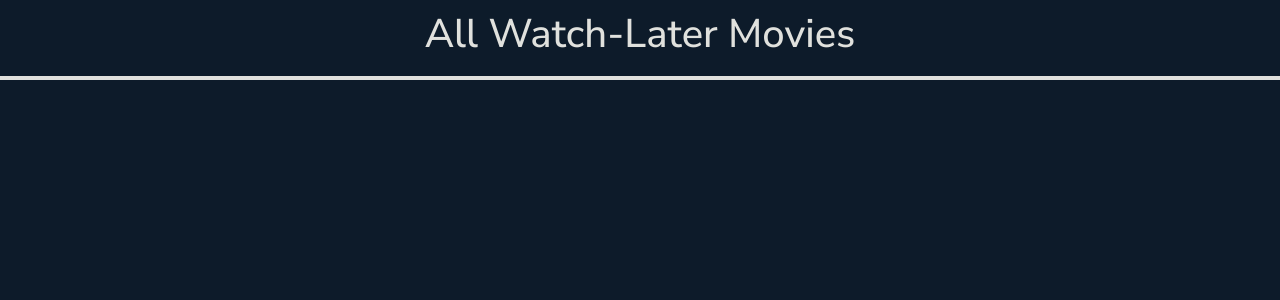
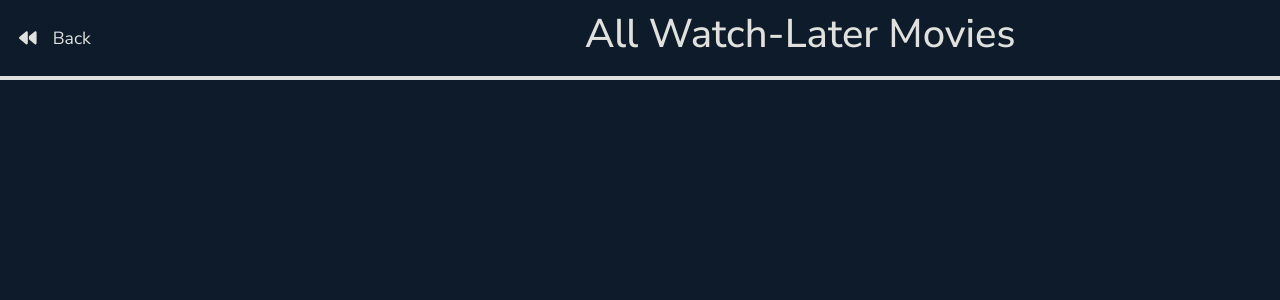
Before and after one commit to patel-param-09/FlixBridge-Movies-App, a React (Vite) app in the folder Client/: page /watchlater in a window 1280 px wide. Shown: the top 300 px of the page. Built offline with nearby package versions, Linux system fonts and the light colour scheme.

Commit message:
implement final watchlater functionality

```diff
--- a/Client/src/App.css
+++ b/Client/src/App.css
@@ -175,8 +175,8 @@ select {
   height: 80px;
   display: flex;
   align-items: center;
-  justify-content: center;
   border-bottom: 4px solid #e0e1dd;
+  gap: 30rem;
 }
 
 .fa-check {
@@ -192,3 +192,28 @@ select {
   margin-top: 30px;
   color: red;
 }
+
+.back-button {
+  /* border: none; */
+  display: flex;
+  align-items: center;
+  justify-content: center;
+  height: 40px;
+  width: 100px;
+  gap: 1rem;
+  font-size: 1.1rem;
+  margin-left: 5px;
+  border: 2px solid transparent;
+}
+
+.back-button:hover {
+  border: 2px solid #e0e1dd;
+}
+
+.left-Arrow {
+  background: transparent;
+}
+
+.link {
+  text-decoration: none;
+}
--- a/Client/src/App.jsx
+++ b/Client/src/App.jsx
@@ -7,6 +7,8 @@ import "bootstrap/dist/css/bootstrap.css";
 import Search from "./components/search";
 import debouce from "lodash.debounce";
 import { Link, useLocation, useNavigate } from "react-router-dom";
+import { ToastContainer } from "react-toastify";
+import { useSelector } from "react-redux";
 
 function App() {
   const [data, setData] = useState([]);
@@ -19,6 +21,7 @@ function App() {
   const pageNumbers = [...Array(noOfPages + 1).keys()].slice(1);
   const [searchTerm, setSearchTerm] = useState("");
   const location = useLocation();
+  const watchLater = useSelector((state) => state.name);
 
   // this use effect run on the first time when you open the site because atataht time the search field was empty and also runs when the search field was changed
   useEffect(() => {
@@ -39,6 +42,9 @@ function App() {
 
   // main by which card rendered
   const allData = totalCards.map((ele) => {
+    const iswatchLater = watchLater.some((movie) => movie.id === ele.id);
+    // console.log(watchLaterId, ele.id);
+
     return (
       <Herosection
         title={ele.movie}
@@ -47,6 +53,9 @@ function App() {
         url={ele.imdb_url}
         name={ele.movie}
         data={ele}
+        key={ele.id}
+        id={ele.id}
+        isWatchLater={iswatchLater}
       />
     );
   });
@@ -58,7 +67,7 @@ function App() {
   }
 
   const debouncedResults = useMemo(() => {
-    return debouce(handleChange, 1000);
+    return debouce(handleChange, 300);
   }, []);
 
   function handleCurrPage(id) {
@@ -92,11 +101,12 @@ function App() {
   const perPageCard = [5, 10, 15];
 
   const allCards = perPageCard.map((card, i) => {
-    return <option>{card}</option>;
+    return <option key={i}>{card}</option>;
   });
 
   return (
     <div className="main-div">
+      <ToastContainer />
       <div>
         <Heading />
         <Search onChange={debouncedResults} />
--- a/Client/src/components/Herosection.jsx
+++ b/Client/src/components/Herosection.jsx
@@ -1,13 +1,22 @@
-import React, { useState } from "react";
+import React, { useEffect, useState } from "react";
 import { Link } from "react-router-dom";
 import { useDispatch } from "react-redux";
 import { addWatchLater } from "../features/watchLaterSlice";
-import { ToastContainer, toast } from "react-toastify";
+import { toast } from "react-toastify";
 import { FontAwesomeIcon } from "@fortawesome/react-fontawesome";
 import { faCheck } from "@fortawesome/free-solid-svg-icons";
 import "react-toastify/dist/ReactToastify.css";
 
-function Herosection({ title, src, rating, url, name, data }) {
+function Herosection({
+  title,
+  src,
+  rating,
+  url,
+  name,
+  data,
+  id,
+  isWatchLater,
+}) {
   const [status, setStatus] = useState(true);
   const dispatch = useDispatch();
 
@@ -17,9 +26,12 @@ function Herosection({ title, src, rating, url, name, data }) {
     setStatus(false);
   }
 
+  useEffect(() => {
+    setStatus(!isWatchLater);
+  }, []);
+
   return (
     <>
-      <ToastContainer />
       <div className="main-container">
         <div className="Card">
           <Link
--- a/Client/src/components/Watchlater.jsx
+++ b/Client/src/components/Watchlater.jsx
@@ -2,6 +2,8 @@ import React, { useState } from "react";
 import { useDispatch, useSelector } from "react-redux";
 import { Link } from "react-router-dom";
 import { removeWatchLater } from "../features/watchLaterSlice";
+import { faBackward } from "@fortawesome/free-solid-svg-icons";
+import { FontAwesomeIcon } from "@fortawesome/react-fontawesome";
 
 function Watchlater() {
   const dispatch = useDispatch();
@@ -38,6 +40,12 @@ function Watchlater() {
   return (
     <div>
       <div className="Watch-later-div">
+        <Link to={"/"} className="link">
+          <button className="back-button">
+            <FontAwesomeIcon icon={faBackward} className="left Arrow" />
+            Back
+          </button>
+        </Link>
         <h1>All Watch-Later Movies</h1>
       </div>
       <div className="main-container">{card}</div>
```
